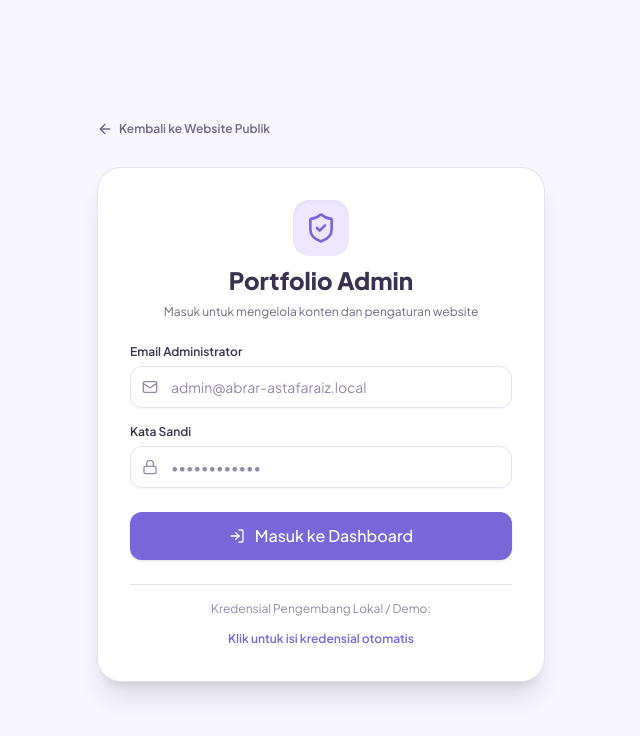
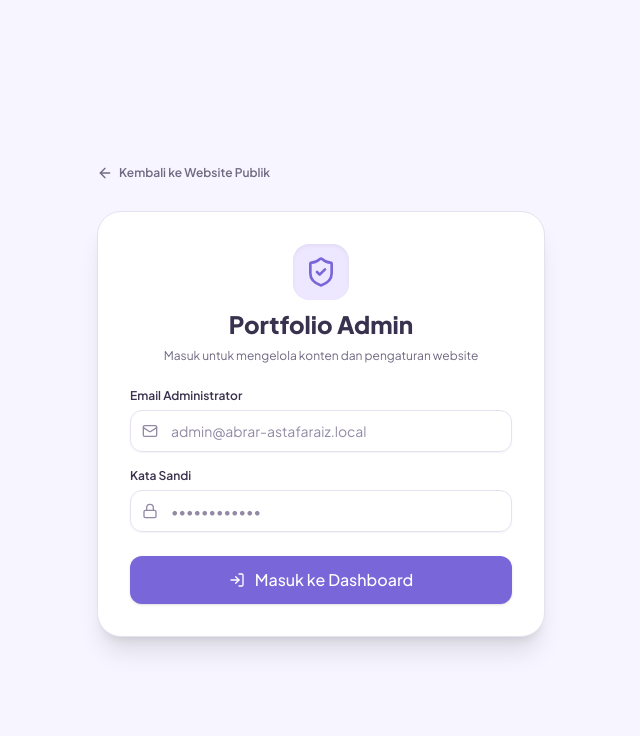
Before and after one commit to Astaa25/Abrar-Astafaraiz-Portofolio, a Next.js app: page /admin-login in a window 1280 px wide. Shown: the top 736 px of the page, without its empty margins (319-959 px from the left). Built offline with nearby package versions, Linux system fonts and the light colour scheme; no server answers.

Commit message:
fix(auth): register admin accounts in Supabase Auth, improve login fallback, remove demo box

```diff
--- a/src/app/admin-login/page.tsx
+++ b/src/app/admin-login/page.tsx
@@ -61,10 +61,6 @@ function AdminLoginForm() {
     }
   };
 
-  const handleFillDemo = () => {
-    setEmail('admin@abrar-astafaraiz.local');
-    setPassword('admin-password-2026');
-  };
 
   return (
     <div className="w-full max-w-md">
@@ -148,20 +144,6 @@ function AdminLoginForm() {
             </Button>
           </div>
         </form>
-
-        {/* Quick Demo Credentials Assistant */}
-        <div className="pt-4 border-t border-[#E6E0F1] dark:border-[#3B334D] text-center space-y-2">
-          <p className="text-xs text-[#928AA5] dark:text-[#A096B5]">
-            Kredensial Pengembang Lokal / Demo:
-          </p>
-          <button
-            type="button"
-            onClick={handleFillDemo}
-            className="text-xs font-semibold text-[#7966D9] hover:underline dark:text-[#B7A7FF] cursor-pointer"
-          >
-            Klik untuk isi kredensial otomatis
-          </button>
-        </div>
       </div>
     </div>
   );
--- a/src/lib/auth/auth-context.tsx
+++ b/src/lib/auth/auth-context.tsx
@@ -159,12 +159,9 @@ export function AuthProvider({ children }: { children: React.ReactNode }) {
     try {
       const supabase = createClient();
       if (supabase) {
+        try {
           const { data, error } = await supabase.auth.signInWithPassword({ email, password });
-        if (error) {
-          setIsLoading(false);
-          return { success: false, error: error.message };
-        }
-        if (data.user) {
+          if (!error && data?.user) {
             const adminUser: AdminUser = {
               id: data.user.id,
               email: data.user.email || email,
@@ -175,9 +172,13 @@ export function AuthProvider({ children }: { children: React.ReactNode }) {
               localStorage.setItem(AUTH_STORAGE_KEY, JSON.stringify(adminUser));
               localStorage.setItem(LAST_ACTIVITY_KEY, Date.now().toString());
               sessionStorage.removeItem('abrar_auth_timeout_reason');
+              document.cookie = `abrar_admin_session=active; path=/; max-age=28800; SameSite=Lax`;
             }
             setIsLoading(false);
             return { success: true };
+          }
+        } catch {
+          // If Supabase Auth fails or user is not yet in Supabase Auth table, continue to fallback
         }
       }
 
```
Lines whose indentation alone changed are shown as unchanged.
